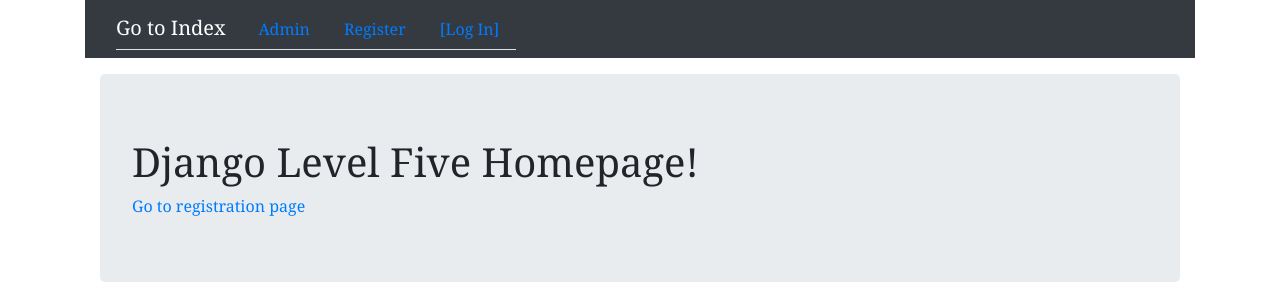
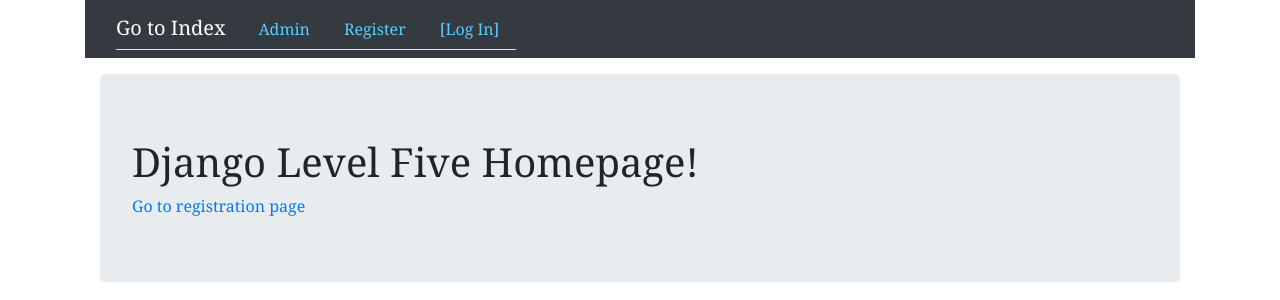
Before and after one commit to porcelaina/django-deploy-exercise, a Django app: page / in a window 1280 px wide. Shown: the top 300 px of the page. Run offline with Django 3.2, Linux system fonts and the light colour scheme; some libraries are stand-ins or nearby versions.

Commit message:
Modify font color and style

```diff
--- a/templates/basic_app5/base.html
+++ b/templates/basic_app5/base.html
@@ -3,10 +3,19 @@
 <html lang="en">
 <head>
     <meta charset="UTF-8">
-    <title>BASE html file</title>
+    <meta name="viewport" content="width=device-width, initial-scale=1, shrink-to-fit=no">
+    <title>Django Exercise</title>
     <link rel="stylesheet" href="{% static 'css/mystyle.css' %}"/>
     <link rel="stylesheet" href="https://stackpath.bootstrapcdn.com/bootstrap/4.1.3/css/bootstrap.min.css" integrity="sha384-MCw98/SFnGE8fJT3GXwEOngsV7Zt27NXFoaoApmYm81iuXoPkFOJwJ8ERdknLPMO" crossorigin="anonymous">
     <script src="https://stackpath.bootstrapcdn.com/bootstrap/4.1.3/js/bootstrap.min.js" integrity="sha384-ChfqqxuZUCnJSK3+MXmPNIyE6ZbWh2IMqE241rYiqJxyMiZ6OW/JmZQ5stwEULTy" crossorigin="anonymous"></script>
+    <style>
+        .nav-link {
+            color: #55ccff;
+        }
+        .nav-link:hover {
+            color: white;
+        }
+    </style>
 </head>
 <body>
 <div class="container">
```
